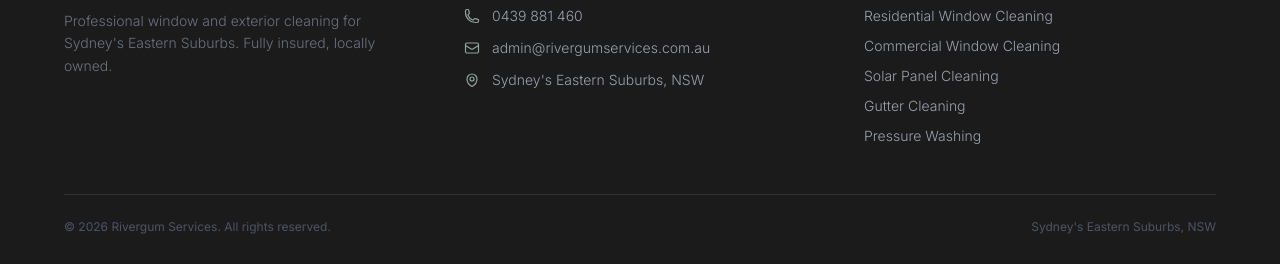
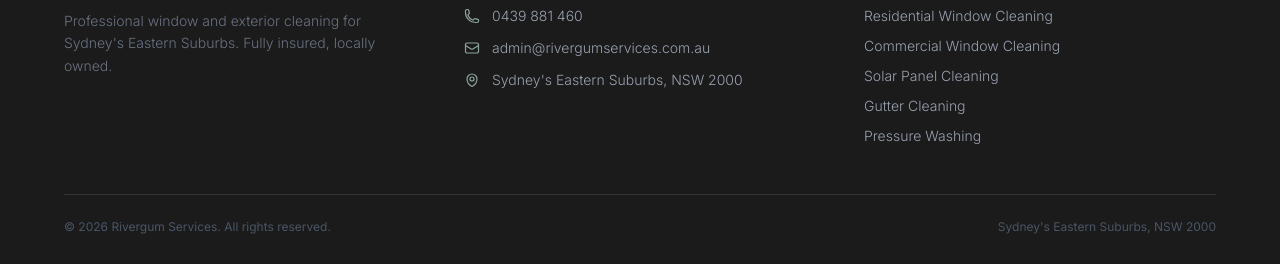
Before and after one commit to Kels657/rivergum-website, a Next.js app: page / in a window 1280 px wide. Shown: the part 4829-5093 px from the top of the page. Built offline with nearby package versions, Linux system fonts and the light colour scheme.

Commit message:
Add Google Search Console verification tag

```diff
--- a/src/app/layout.tsx
+++ b/src/app/layout.tsx
@@ -21,6 +21,9 @@
   title: "Window & Exterior Cleaning Eastern Suburbs Sydney | Rivergum Services",
   description:
     "Professional window cleaning, solar panel cleaning, gutter cleaning & pressure washing across Sydney's Eastern Suburbs. Rivergum Services — fully insured, locally owned. Get a free quote today.",
+  verification: {
+    google: "cu4H9gaZXcZ-Vf76cqVwuJeFqu2ElvbmnoK4COrJatQ",
+  },
 };
 
 const jsonLd = {
@@ -35,6 +38,7 @@
     "@type": "PostalAddress",
     addressLocality: "Eastern Suburbs",
     addressRegion: "NSW",
+    postalCode: "2000",
     addressCountry: "AU",
   },
   areaServed: [
--- a/src/components/SiteFooter.tsx
+++ b/src/components/SiteFooter.tsx
@@ -41,7 +41,7 @@
                 <path strokeLinecap="round" strokeLinejoin="round" d="M15 10.5a3 3 0 11-6 0 3 3 0 016 0z" />
                 <path strokeLinecap="round" strokeLinejoin="round" d="M19.5 10.5c0 7.142-7.5 11.25-7.5 11.25S4.5 17.642 4.5 10.5a7.5 7.5 0 1115 0z" />
               </svg>
-              Sydney&apos;s Eastern Suburbs, NSW
+              Sydney&apos;s Eastern Suburbs, NSW 2000
             </li>
           </ul>
         </div>
@@ -67,7 +67,7 @@
 
       <div className="max-w-6xl mx-auto border-t border-white/10 pt-6 flex flex-col sm:flex-row justify-between items-center gap-2 font-sans text-xs text-gray-600">
         <span>© {new Date().getFullYear()} Rivergum Services. All rights reserved.</span>
-        <span>Sydney&apos;s Eastern Suburbs, NSW</span>
+        <span>Sydney&apos;s Eastern Suburbs, NSW 2000</span>
       </div>
     </footer>
   );
```
Also changed, not shown: .claude/settings.local.json (added).
